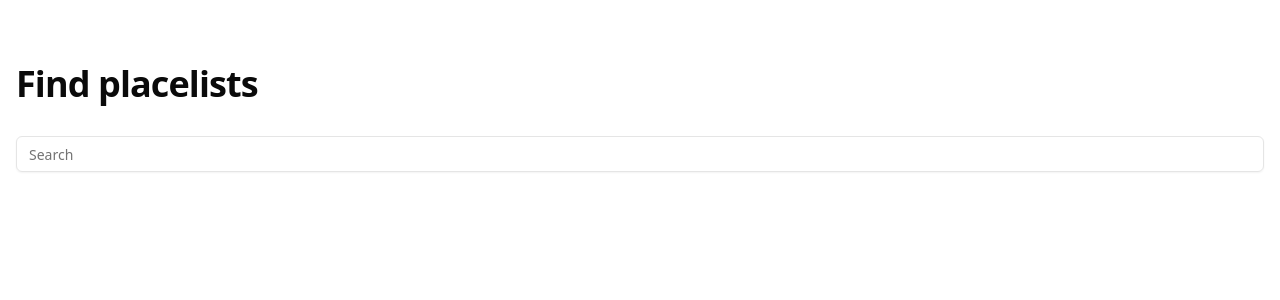
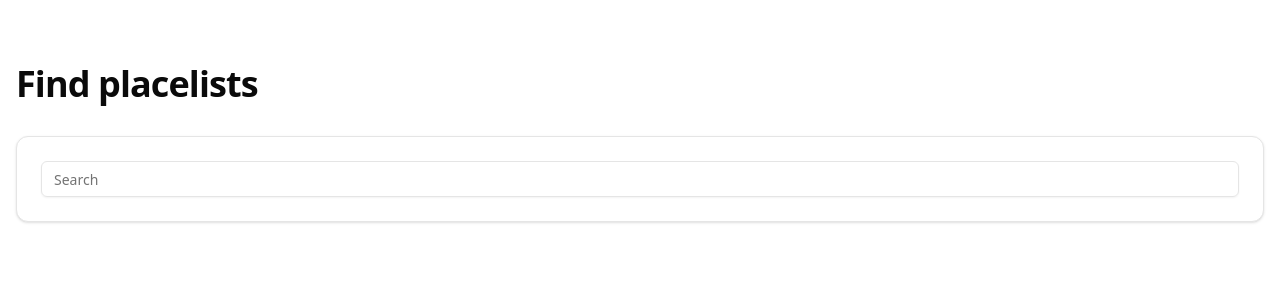
Before and after one commit to locpack/placelists-web, a React (Vite) app: page /discover in a window 1280 px wide. Shown: the top 300 px of the page. Built offline with nearby package versions, Linux system fonts and the light colour scheme.

Commit message:
feat: discover page card

```diff
--- a/package.json
+++ b/package.json
@@ -17,6 +17,7 @@
   },
   "dependencies": {
     "@radix-ui/react-menubar": "^1.1.2",
+    "@radix-ui/react-navigation-menu": "^1.2.2",
     "@radix-ui/react-progress": "^1.1.0",
     "@radix-ui/react-slot": "^1.1.0",
     "@reduxjs/toolkit": "^2.4.0",
--- a/src/pages/discover-page.tsx
+++ b/src/pages/discover-page.tsx
@@ -1,5 +1,5 @@
 import { Block } from "@/components/ui/block";
-import { Card, CardDescription, CardHeader, CardTitle } from "@/components/ui/card";
+import { Card, CardContent, CardDescription, CardHeader, CardTitle } from "@/components/ui/card";
 import { Input } from "@/components/ui/input";
 import { useAppDispatch, useAppSelector } from "@/hooks/redux";
 import { Path } from "@/settings";
@@ -14,11 +14,16 @@ function DiscoverPage() {
   return (
     <>
       <h1 className="text-4xl font-bold tracking-tight">Find placelists</h1>
-      <Input
-        placeholder="Search"
-        type="text"
-        onInput={(event) => dispatch(fetchPlacelists(event.currentTarget.value))}
-      />
+
+      <Card>
+        <CardContent className="pt-6">
+          <Input
+            placeholder="Search"
+            type="text"
+            onInput={(event) => dispatch(fetchPlacelists(event.currentTarget.value))}
+          />
+        </CardContent>
+      </Card>
 
       <Block>
         {placelists.map((placelist) => (
```
Also changed, not shown: 1 other file (tests, documents, lock files or other folders).
